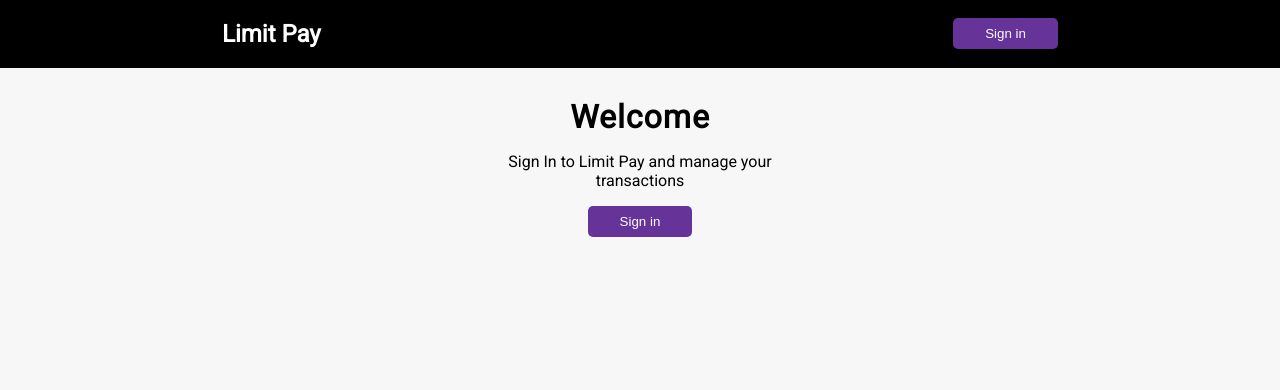
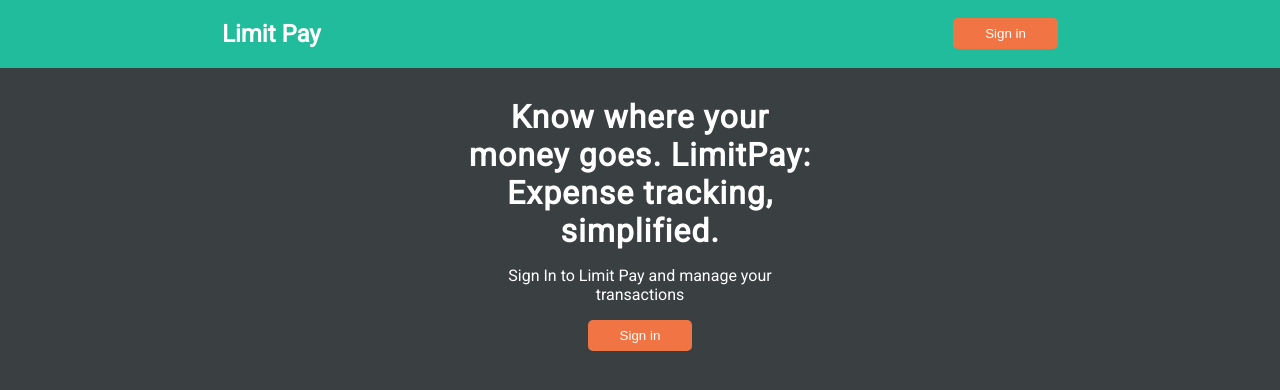
Before and after one commit to sarthakmishraa/limitpay-expense-tracker, a Next.js app: page / in a window 1280 px wide. Shown: the top 390 px of the page. Built offline with nearby package versions, Linux system fonts and the light colour scheme; no server answers.

Commit message:
minor changes

```diff
--- a/app/globals.css
+++ b/app/globals.css
@@ -7,7 +7,8 @@
 }
 
 body {
-  background-color: #f7f7f7;
+  background-color: #3a3f42;
+  color: #fff;
   min-height: 100vh;
   margin: 0;
   font-family: 'Lato', sans-serif;
@@ -23,7 +24,7 @@ body {
 }
 
 .navbar {
-  background: #000;
+  background: #21bc9c;
   color: #fff;
 }
 
@@ -35,7 +36,7 @@ body {
 .guest button {
   border: 0;
   border-radius: 5px;
-  background: rebeccapurple;
+  background: #f17544;
   color: #fff;
   padding: 0.5rem 2rem;
   cursor: pointer;
@@ -87,7 +88,8 @@ h4 {
 
 .inc-exp-container {
   background-color: #fff;
-  box-shadow: var(--box-shadow);
+  color: #3a3f42;
+  box-shadow: 5px 5px #21bc9c;
   padding: 20px;
   display: flex;
   justify-content: space-between;
@@ -134,7 +136,7 @@ input[type='number'] {
 
 .btn {
   cursor: pointer;
-  background-color: #9c88ff;
+  background-color: #f17544;
   box-shadow: var(--box-shadow);
   color: #fff;
   border: 0;
--- a/components/AddTransaction.tsx
+++ b/components/AddTransaction.tsx
@@ -24,12 +24,12 @@ export const AddTransaction = () => {
             <h3>Add an expense</h3>
             <form ref={formRef} action={ clientAction }>
                 <div className="form-control">
-                    <label htmlFor="text">Text</label>
+                    <label htmlFor="text">Expense description</label>
                     <input
                         type="text"
                         id="text"
                         name="text"
-                        placeholder="Enter text..."
+                        placeholder="Enter here..."
                     />
                 </div>
                 <div className="form-control">
--- a/components/Guest.tsx
+++ b/components/Guest.tsx
@@ -3,7 +3,7 @@ import { SignInButton } from "@clerk/nextjs"
 export const Guest = () => {
     return(
         <div className="guest">
-            <h1>Welcome</h1>
+            <h1>Know where your money goes. LimitPay: Expense tracking, simplified.</h1>
             <p>Sign In to Limit Pay and manage your transactions</p>
             <SignInButton />
         </div>
```
